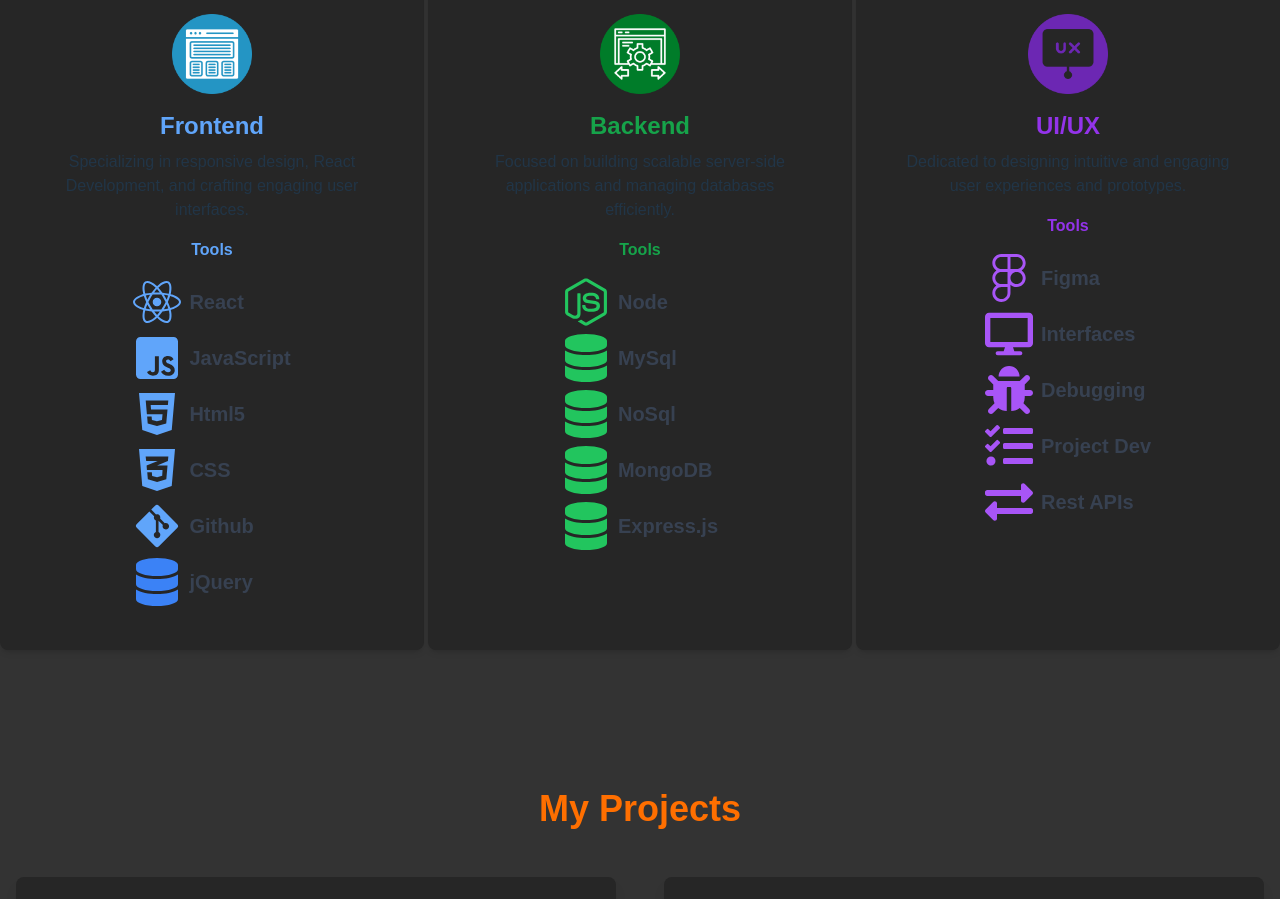
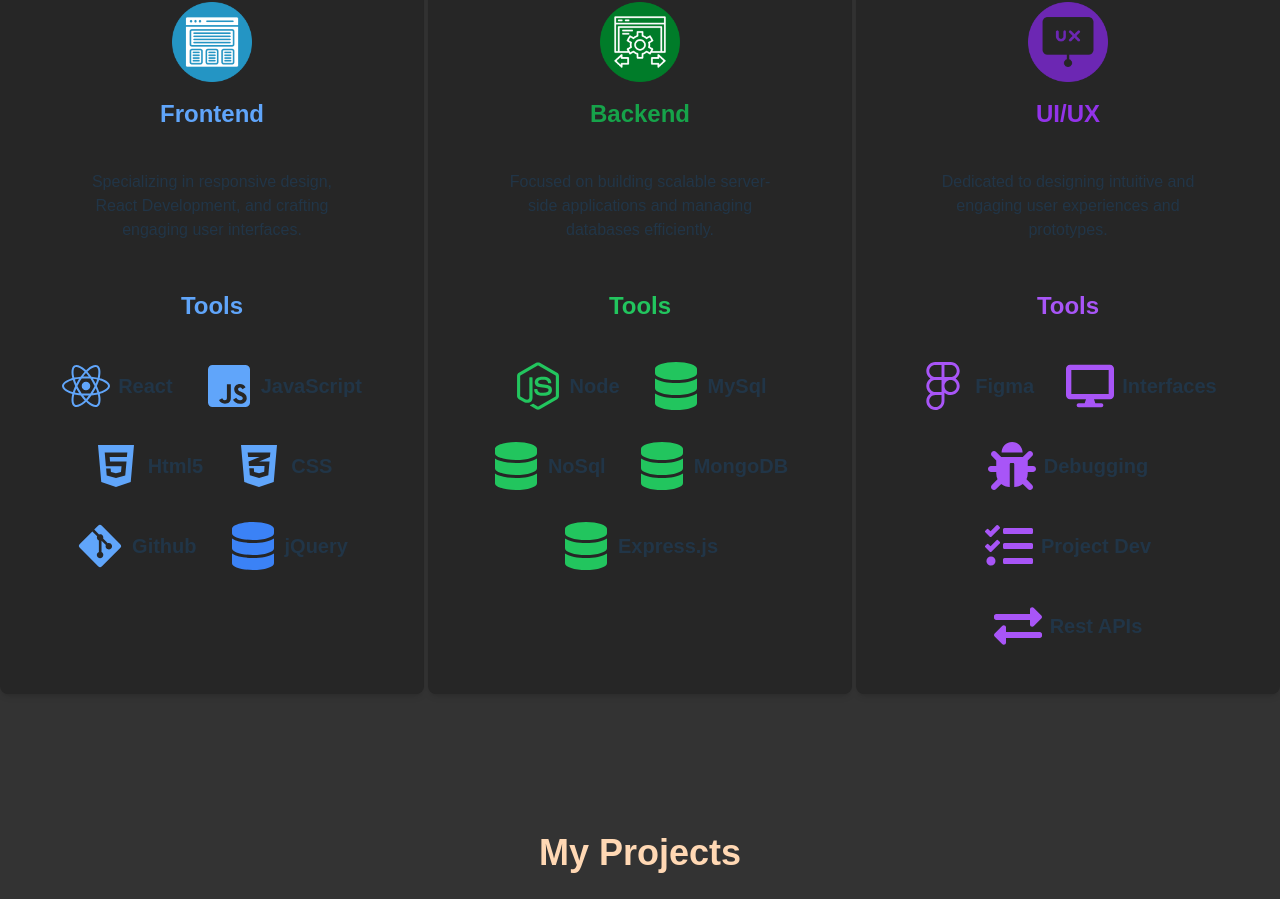
Before and after one commit to ChrisSutt/Portfolio-Chris, a React (Vite) app: page / in a window 1280 px wide. Shown: the part 1842-2741 px from the top of the page. Built offline with nearby package versions, Linux system fonts and the light colour scheme.

Commit message:
updated contact form, need to change borders to be underlines and add some color, think of eye catching message me slogan

```diff
--- a/src/App.css
+++ b/src/App.css
@@ -11,20 +11,20 @@
 }
 
 .b-orange {
-    color: #ff6f00;
+    color: #FFD8B4;
     font-weight: bold;
     transition: color 0.3s ease;
 }
 
 .b-orange:hover {
-    color: #d35400;
+    color: #FFD8B4;
 }
 
 .section-title {
     position: relative;
     font-size: 40px;
     text-align: center;
-    color: #ff6f00;
+    color: #FFD8B4;
     font-weight: bold;
 }
 
@@ -34,7 +34,7 @@
     position: absolute;
     height: 3px;
     width: 65px;
-    background-color: #ff6f00;
+    background-color: #FFD8B4;
     left: 50%;
     transform: translateX(-50%);
 }
@@ -44,3 +44,31 @@
 .section-title::after {
     bottom: 0;
 }
+
+.icons-container {
+    display: flex;
+    flex-wrap:wrap;
+}
+
+@media (max-width: 1024px) {
+    .icon-container {
+        display: block;
+    }
+
+    .icon-item {
+        display: flex;
+        align-items: center;
+        margin-bottom: 10px;
+    }
+}
+@media (max-width: 769px) {
+    .icon-container {
+        display: block;
+    }
+
+    .icon-item {
+        display: flex;
+        align-items:center;
+        margin-bottom: 10px;
+    }
+}
--- a/src/components/About.jsx
+++ b/src/components/About.jsx
@@ -30,14 +30,18 @@ const About = () => {
         <div
         className="absolute inset-0 w-full h-full bg-cover bg-center bg-norepeat"
         >
-            <div className="absolute inset-0 bg-black opacity-30"></div>
         </div>
-
+        <motion.h2
+            variants={rightVariants}
+            initial="hidden"
+            animate="visible"
+            className="section-title mb-8"
+            >About Me</motion.h2>
         <motion.div
     variants={leftVariants}
     initial="hidden"
     animate={inView ? 'visible' : 'hidden'}
-    className="flex flex-col md:flex-row items-start bg-dark-gray text-white w-9/12 mx-auto p-8 md:space-x-8 rounded-lg shadow-lg"
+    className="flex flex-col md:flex-row items-start text-white  mx-auto p-8 md:space-x-8 rounded-lg shadow-lg"
 >
     {/* Left Section */}
     <div className="flex-1 space-y-12">
@@ -75,14 +79,14 @@ const About = () => {
 </motion.div>
     </section>
 
-    <section id="skills" className="relative ">
+    <section id="skills" className="relative mt-20">
 
         {/* Skills */}
         <motion.h2
             variants={rightVariants}
             initial="hidden"
             animate="visible"
-            className="section-title mb-8 mt-20"
+            className="section-title mb-8"
             >Skills</motion.h2>
 
         <motion.div
@@ -101,34 +105,34 @@ const About = () => {
                         className="w-20 h-20 mb-4"
                     />
                     <h3 className="text-2xl font-bold text-blue-400 mb-2">Frontend</h3>
-                    <p className="mb-4 text-center">
+                    <p className="mb-4 text-center p-8">
                         Specializing in responsive design, React Development, and crafting engaging user interfaces.
                     </p>
-                    <div className="flex flex-col space-y-2">
-                    <h3 className="text-1xl font-bold text-blue-400 mb-2 text-center">Tools</h3>
-                        <div className="flex items-center">
+                    <h4 className="text-2xl font-bold text-blue-400 mb-10">Tools</h4>
+                    <div className="icon-container flex flex-wrap justify-center gap-8">
+                        <div className="flex items-center icon-item">
                             <FaReact className="text-blue-400 text-5xl mr-2" />
-                            <span className="text-xl font-semibold text-gray-700">React</span>
+                            <span className="text-xl font-semibold">React</span>
                         </div>
-                        <div className="flex items-center">
+                        <div className="flex items-center icon-item">
                             <FaJsSquare className="text-blue-400 text-5xl mr-2" />
-                            <span className="text-xl font-semibold text-gray-700">JavaScript</span>
+                            <span className="text-xl font-semibold">JavaScript</span>
                         </div>
-                        <div className="flex items-center">
+                        <div className="flex items-center icon-item">
                             <FaHtml5 className="text-blue-400 text-5xl mr-2" />
-                            <span className="text-xl font-semibold text-gray-700">Html5</span>
+                            <span className="text-xl font-semibold">Html5</span>
                         </div>
-                        <div className="flex items-center">
+                        <div className="flex items-center icon-item">
                             <FaCss3Alt className="text-blue-400 text-5xl mr-2" />
-                            <span className="text-xl font-semibold text-gray-700">CSS</span>
+                            <span className="text-xl font-semibold">CSS</span>
                         </div>
-                        <div className="flex items-center">
+                        <div className="flex items-center icon-item">
                             <FaGitAlt className="text-blue-400 text-5xl mr-2" />
-                            <span className="text-xl font-semibold text-gray-700">Github</span>
+                            <span className="text-xl font-semibold">Github</span>
                         </div>
-                        <div className="flex items-center">
+                        <div className="flex items-center icon-item">
                             <FaDatabase className="text-blue-500 text-5xl mr-2 " />
-                            <span className="text-xl font-semibold text-gray-700">jQuery</span>
+                            <span className="text-xl font-semibold">jQuery</span>
 
                         </div>
                     </div>
@@ -142,30 +146,31 @@ const About = () => {
                         className="w-20 h-20 mb-4"
                     />
                     <h3 className="text-2xl font-bold text-green-600 mb-2">Backend</h3>
-                    <p className="mb-4 text-center">
+                    <p className="mb-4 text-center p-8">
                     Focused on building scalable server-side applications and managing databases efficiently.
                     </p>
-                    <div className="flex flex-col space-y-2">
-                    <h3 className="text-1xl font-bold text-green-600 mb-2 text-center">Tools</h3>
-                    <div className="flex items-center">
+                    <h4 className="text-2xl font-bold text-green-500 mb-10">Tools</h4>
+                    <div className="icon-container flex flex-wrap justify-center gap-8">
+
+                    <div className="flex items-center icon-item">
                         <FaNodeJs className="text-green-500 text-5xl mr-2" />
-                        <span className="text-xl font-semibold text-gray-700">Node</span>
+                        <span className="text-xl font-semibold">Node</span>
                     </div>
-                    <div className="flex items-center">
+                    <div className="flex items-center icon-item">
                         <FaDatabase className="text-green-500 text-5xl mr-2" />
-                        <span className="text-xl font-semibold text-gray-700">MySql</span>
+                        <span className="text-xl font-semibold">MySql</span>
                     </div>
-                    <div className="flex items-center">
+                    <div className="flex items-center icon-item">
                         <FaDatabase className="text-green-500 text-5xl mr-2" />
-                        <span className="text-xl font-semibold text-gray-700">NoSql</span>
+                        <span className="text-xl font-semibold">NoSql</span>
                     </div>
-                    <div className="flex items-center">
+                    <div className="flex items-center icon-item">
                         <FaDatabase className="text-green-500 text-5xl mr-2" />
-                        <span className="text-xl font-semibold text-gray-700">MongoDB</span>
+                        <span className="text-xl font-semibold">MongoDB</span>
                     </div>
-                    <div className="flex items-center">
+                    <div className="flex items-center icon-item">
                         <FaDatabase className="text-green-500 text-5xl mr-2" />
-                        <span className="text-xl font-semibold text-gray-700">Express.js</span>
+                        <span className="text-xl font-semibold">Express.js</span>
                     </div>
                 </div>
             </div>
@@ -177,30 +182,30 @@ const About = () => {
                         className="w-20 h-20 mb-4"
                     />
                     <h3 className="text-2xl font-bold text-purple-600 mb-2">UI/UX</h3>
-                    <p className="mb-4 text-center">
+                    <p className="mb-4 text-center p-8">
                     Dedicated to designing intuitive and engaging user experiences and prototypes.
                     </p>
-                    <div className="flex flex-col space-y-2">
-                    <h3 className="text-1xl font-bold text-purple-600 mb-2 text-center">Tools</h3>
-                    <div className="flex items-center">
+                    <h4 className="text-2xl font-bold text-purple-500 mb-10">Tools</h4>
+                    <div className="icon-container flex flex-wrap justify-center gap-8">
+                    <div className="flex items-center icon-item">
                         <FaFigma className="text-purple-500 text-5xl mr-2" />
-                        <span className="text-xl font-semibold text-gray-700">Figma</span>
+                        <span className="text-xl font-semibold">Figma</span>
                     </div>
-                    <div className="flex items-center">
+                    <div className="flex items-center icon-item">
                         <FaDesktop className="text-purple-500 text-5xl mr-2" />
-                        <span className="text-xl font-semibold text-gray-700">Interfaces</span>
+                        <span className="text-xl font-semibold">Interfaces</span>
                     </div>
-                    <div className="flex items-center">
+                    <div className="flex items-center icon-item">
                         <FaBug className="text-purple-500 text-5xl mr-2" />
-                        <span className="text-xl font-semibold text-gray-700">Debugging</span>
+                        <span className="text-xl font-semibold">Debugging</span>
                     </div>
-                    <div className="flex items-center">
+                    <div className="flex items-center icon-item">
                         <FaTasks className="text-purple-500 text-5xl mr-2" />
-                        <span className="text-xl font-semibold text-gray-700">Project Dev</span>
+                        <span className="text-xl font-semibold">Project Dev</span>
                     </div>
-                    <div className="flex items-center">
+                    <div className="flex items-center icon-item">
                         <FaExchangeAlt className="text-purple-500 text-5xl mr-2" />
-                        <span className="text-xl font-semibold text-gray-700">Rest APIs</span>
+                        <span className="text-xl font-semibold">Rest APIs</span>
                     </div>
                 </div>
             </div>
```
Also changed, not shown: src/components/Contact.jsx (+44 -12 lines).
